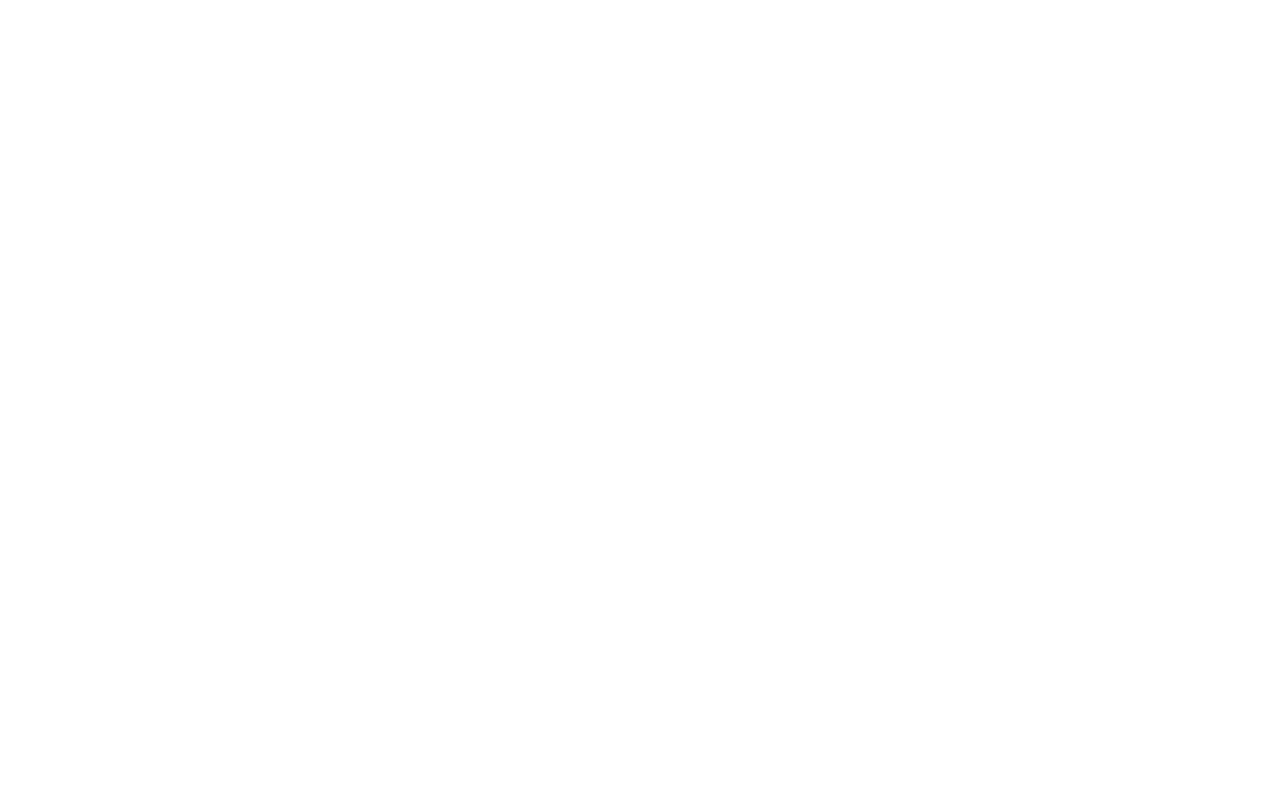
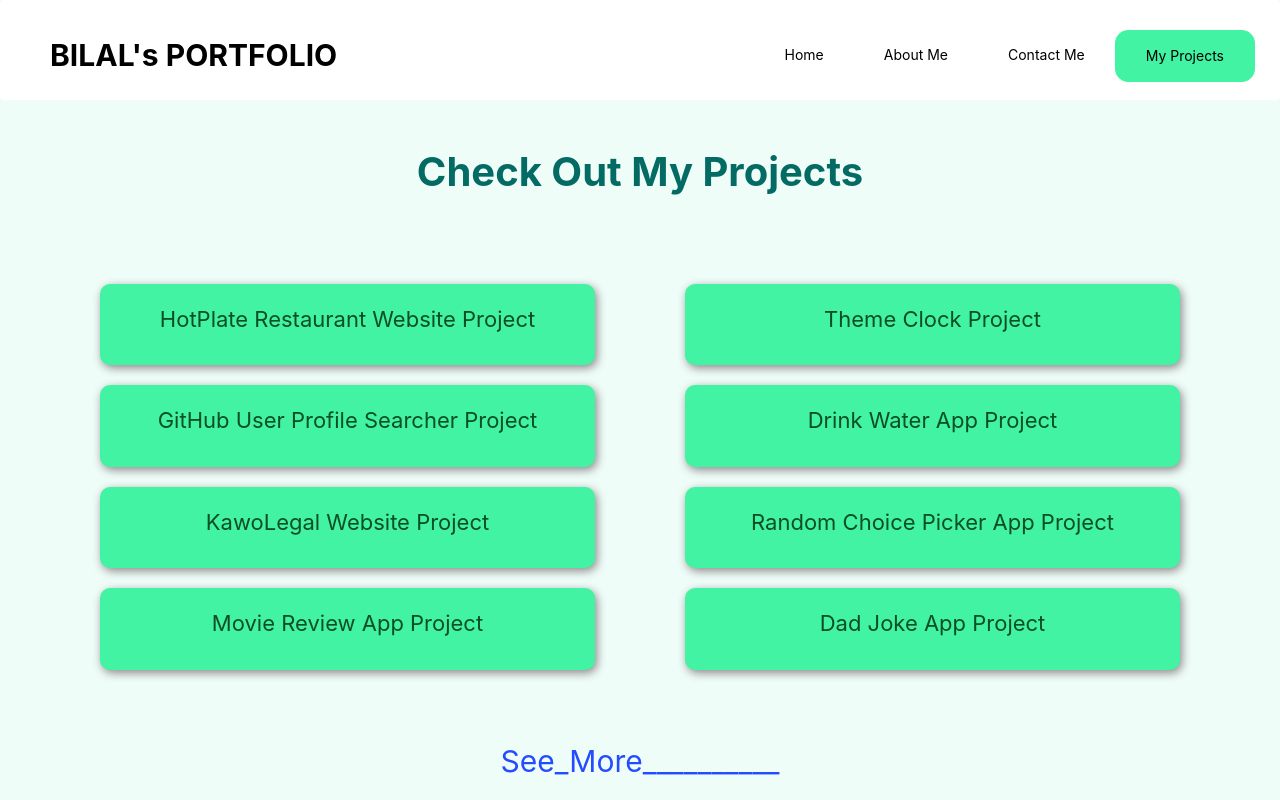
Before and after one commit to BillZak/my-portfolio-project, a React (Create React App) app: page /projects in a window 1280 px wide. Shown: the top 800 px of the page. Built offline with nearby package versions, Linux system fonts and the light colour scheme.

Commit message:
add projects page

```diff
--- a/src/Pages/Projects/Projects.jsx
+++ b/src/Pages/Projects/Projects.jsx
@@ -1,9 +1,141 @@
 import React from 'react';
+// import dependencies
+import { Link } from 'react-router-dom';
+// import css file
+import './Projects.css'
 
 const Projects = () => {
     return (
-        <div>
+        <div style={{background:'rgb(239, 253, 248)'}}>
+            <nav className="navbar navbar-default headnav">
+                    <div className="container-fluid">
+                        <div className="navbar-header">
+                        <button
+                            type="button"
+                            className="navbar-toggle collapsed"
+                            data-toggle="collapse"
+                            data-target="#bs-example-navbar-collapse-1"
+                            aria-expanded="false">
+                            <span className="sr-only">Toggle navigation</span>
+                            <span className="icon-bar"></span>
+                            <span className="icon-bar"></span>
+                            <span className="icon-bar"></span>
+                        </button>
 
+                            <Link to="/" className="navbar-brand" style={{color:'black'}}>BILAL's PORTFOLIO</Link>
+
+                        </div>
+
+                        <div className="collapse navbar-collapse" id="bs-example-navbar-collapse-1">
+                        <ul className="nav navbar-nav">
+                        </ul>
+                        <ul className="nav navbar-nav navbar-right">
+                            <li>
+                                <Link to="/">Home</Link>
+                            </li>
+                            <li>
+                                <Link to="/about">About Me</Link>
+                            </li>
+                            <li>
+                                <Link to="/contacts">Contact Me</Link>
+                            </li>
+                            <li>
+                                <Link to="/projects" className="select">My Projects</Link>
+                            </li>
+                        </ul>
+                        </div>
+                    </div>
+                </nav>
+
+                <div className="container projects">
+
+                    <h1 style={{margin: "50px 0px",fontSize:'40px',fontWeight:'bold',color: 'rgb(3, 107, 100)'}}>
+                        Check Out My Projects</h1>
+
+                    <div className="row" style={{marginTop:'70px',marginBottom:'50px'}}>
+                        <div className="col-md-6">
+
+                            <a href="https://serene-lamport-595b14.netlify.app/">
+                            <div className="project">
+                                <p>
+                                    HotPlate Restaurant Website Project
+                                </p>
+                            </div>
+                            </a>
+
+                            <a href="http://github-profile-searcher-app.netlify.app">
+                            <div className="project">
+                                <p>
+                                    GitHub User Profile Searcher Project
+                                </p>
+                            </div>
+                            </a>
+
+                            <a href="https://kawolegal-reactrouting-project.netlify.app/">
+                            <div className="project">
+                                <p>
+                                    KawoLegal Website Project
+                                </p>
+                            </div>
+                            </a>
+
+                            <a href="http://movie-app-practice-project.netlify.app">
+                            <div className="project">
+                                <p>
+                                    Movie Review App Project
+                                </p>
+                            </div>
+                            </a>
+
+                        </div>
+
+                        <div className="col-md-6">
+
+                                <a href="http://theme-clock-app-project.netlify.app">
+                                <div className="project">
+                                    <p>
+                                        Theme Clock Project
+                                    </p>
+                                </div>
+                                </a>
+
+                                <a href="http://drinkwater-app-project.netlify.app">
+                                <div className="project">
+                                    <p>
+                                        Drink Water App Project
+                                    </p>
+                                </div>
+                                </a>
+
+                                <a href="http://randomchoice-picker-app.netlify.app">
+                                <div className="project">
+                                    <p>
+                                        Random Choice Picker App Project
+                                    </p>
+                                </div>
+                                </a>
+
+                                <a href="http://dad-jokes-application.netlify.app">
+                                <div className="project">
+                                    <p>
+                                        Dad Joke App Project
+                                    </p>
+                                </div>
+                                </a>
+
+                        </div>
+                    </div>
+
+                    <a href="https://github.com/BillZak?tab=repositories"
+                    className="linkprojects">See_More__________</a>
+
+                </div>
+
+
+                <div className="container-fluid text-center" style={{paddingBottom: '20px'}} >
+                    <h2>Portfolio Made By Bill</h2>
+                    <p style={{color:'grey'}}>Follow me; IG @champ_gobain..Twitter@BillZak3</p>
+                </div>
         </div>
     );
 }
```
